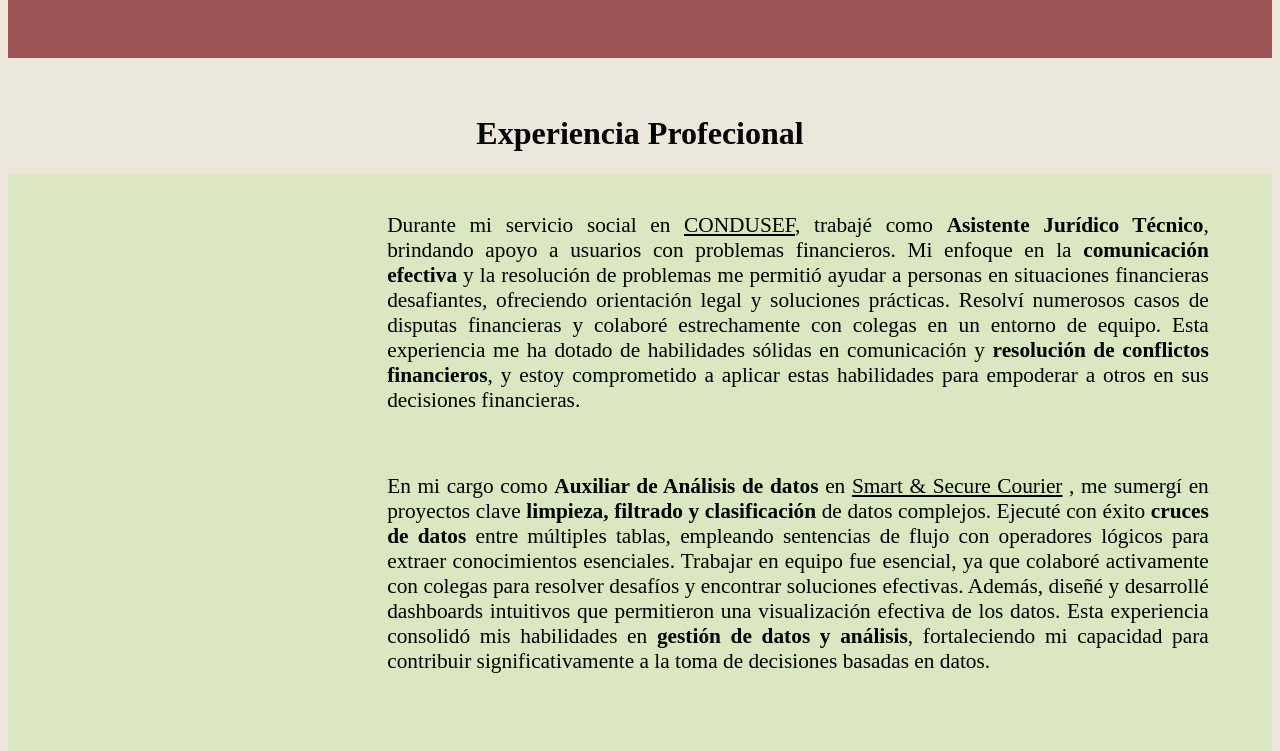
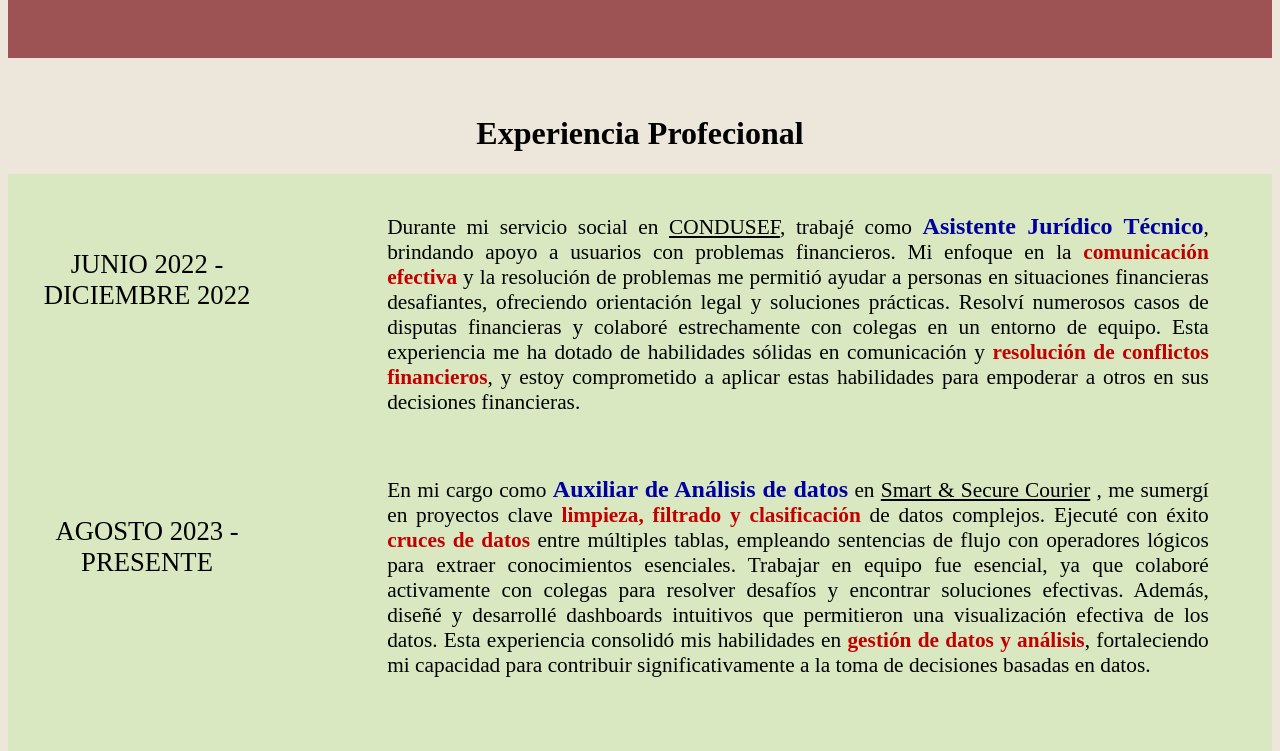
Before and after one commit to Economista-Samuel-Castro/CV, a plain HTML site: page index.html in a window 1280 px wide. Shown: the part 762-1513 px from the top of the page. Drawn offline with Linux system fonts and the light colour scheme.

Commit message:
Update catalogo.css
se añadio experiencia

```diff
--- a/catalogo.css
+++ b/catalogo.css
@@ -42,9 +42,11 @@ button.barra2:hover{
     height: 580px;
     background-color: #9d5353;
 }
+.mi{
+    color: #f5f5f5;
+}
 .contac{
     color: black;
-    text-decoration: none;
 }
 .info{
     position: relative;
@@ -57,6 +59,28 @@ button.barra2:hover{
     top: 15%;
     left: 2%;
     width: 18%;
+}
+.condusef{
+    position: absolute;
+    top: 13%;
+    left: 2%;
+    width: 18%;
+    font-size: 20pt;
+}
+.courier{
+    position: absolute;
+    top: 59%;
+    left: 2%;
+    width: 18%;
+    font-size: 20pt;
+}
+.puesto{
+    font-size: 18pt;
+    color: #0000a0;
+
+}
+.clave{
+    color: #c30000;
 }
 .contenido{
     text-align: justify;
```
